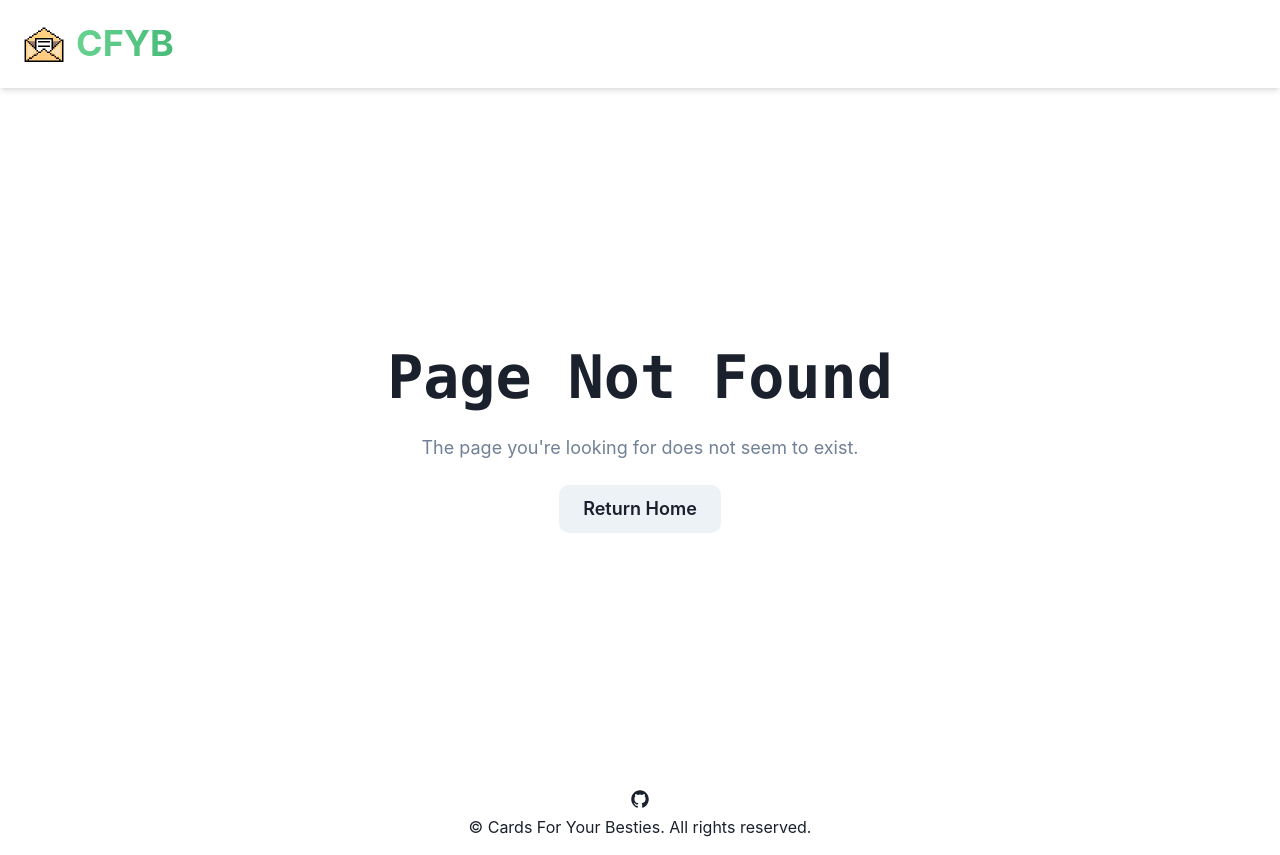
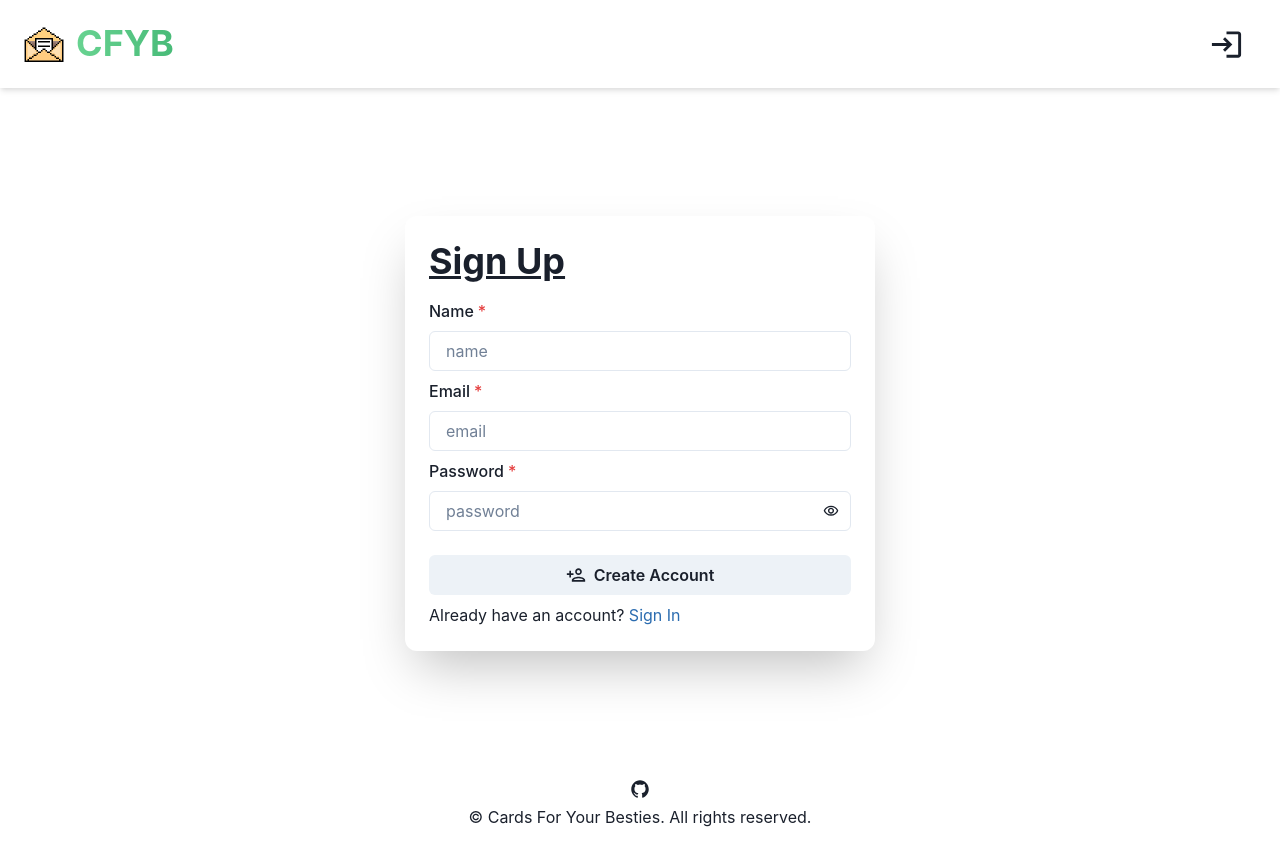
Before and after one commit to fe-i/CardsForYourBesties, a Next.js app: page /signup in a window 1280 px wide. Before the commit this address had no page. Built offline with nearby package versions, Linux system fonts and the light colour scheme; no server answers.

Commit message:
Revert "get rid of firebase auth lol"
This reverts commit 8cca7d0b32162dc9a76a75cfa9e40207bf429902.

```diff
--- a/src/components/navigationBar.tsx
+++ b/src/components/navigationBar.tsx
@@ -10,23 +10,36 @@
 	MenuItem
 } from "@chakra-ui/react";
 import { useRouter } from "next/router";
-/*import {
+import {
 	MdOutlineAccountCircle,
 	MdOutlineArticle,
 	MdOutlineLogin,
 	MdOutlineLogout,
 	MdOutlineSettings
-} from "react-icons/md";*/
+} from "react-icons/md";
 import Link from "next/link";
-/*import useFirebase from "../hooks/useFirebase";
-import useAuth from "../hooks/useAuth";*/
+import useFirebase from "../hooks/useFirebase";
+import useAuth from "../hooks/useAuth";
 
 const NavigationBar: React.FC = () => {
 	const { push } = useRouter();
-	/*const { signOut } = useFirebase();
-	const { user } = useAuth();*/
+	const { signOut } = useFirebase();
+	const { user } = useAuth();
 
-	/*{user === null ? (
+	return (
+		<Flex alignItems="center" justifyContent="space-between" p={5} shadow="md">
+			<Link href="/" title="Home">
+				<Flex gap={2} alignItems="center">
+					<Image w={12} alt="Logo" src="/mail.png" />
+					<Heading
+						display="inline-block"
+						bgGradient="linear(to-r, green.300, green.400)"
+						backgroundClip="text">
+						CFYB
+					</Heading>
+				</Flex>
+			</Link>
+			{user === null ? (
 				<Button rounded="full" variant="ghost" onClick={() => push("/signin")}>
 					<MdOutlineLogin size={35} />
 				</Button>
@@ -59,21 +72,7 @@
 						</MenuItem>
 					</MenuList>
 				</Menu>
-			)}*/
-
-	return (
-		<Flex alignItems="center" justifyContent="space-between" p={5} shadow="md">
-			<Link href="/" title="Home">
-				<Flex gap={2} alignItems="center">
-					<Image w={12} alt="Logo" src="/mail.png" />
-					<Heading
-						display="inline-block"
-						bgGradient="linear(to-r, green.300, green.400)"
-						backgroundClip="text">
-						CFYB
-					</Heading>
-				</Flex>
-			</Link>
+			)}
 		</Flex>
 	);
 };
--- a/src/hooks/useFirebase.ts
+++ b/src/hooks/useFirebase.ts
@@ -43,7 +43,7 @@
 	const firestore = getFirestore();
 	const storage = getStorage();
 	const cards = collection(firestore, "cards");
-	/*const users = collection(firestore, "users");
+	const users = collection(firestore, "users");
 
 	const signIn = async (email: string, password: string) => {
 		try {
@@ -97,7 +97,7 @@
 		} catch (e) {
 			console.error(`[deleteAccount] Error: ${e}`);
 		}
-	};*/
+	};
 
 	const write = async (colRef: CollectionReference<DocumentData>, data: object, id?: string) => {
 		try {
@@ -147,12 +147,12 @@
 		firestore,
 		storage,
 		cards,
-		/*users,
+		users,
 		signIn,
 		signOut,
 		signUp,
 		resetPassword,
-		deleteAccount,*/
+		deleteAccount,
 		write,
 		read,
 		_delete,
```
Also changed, not shown: src/components/forms/signInForm.tsx (renamed from useless/signInForm.tsx), src/components/forms/signUpForm.tsx (renamed from useless/signUpForm.tsx), src/components/passwordResetModal.tsx (renamed from useless/passwordResetModal.tsx), src/hooks/useAuth.ts (renamed from useless/useAuth.ts), src/pages/account/index.tsx (renamed from useless/account/index.tsx), src/pages/signin/index.tsx (renamed from useless/signin/index.tsx), src/pages/signup/index.tsx (renamed from useless/signup/index.tsx).
